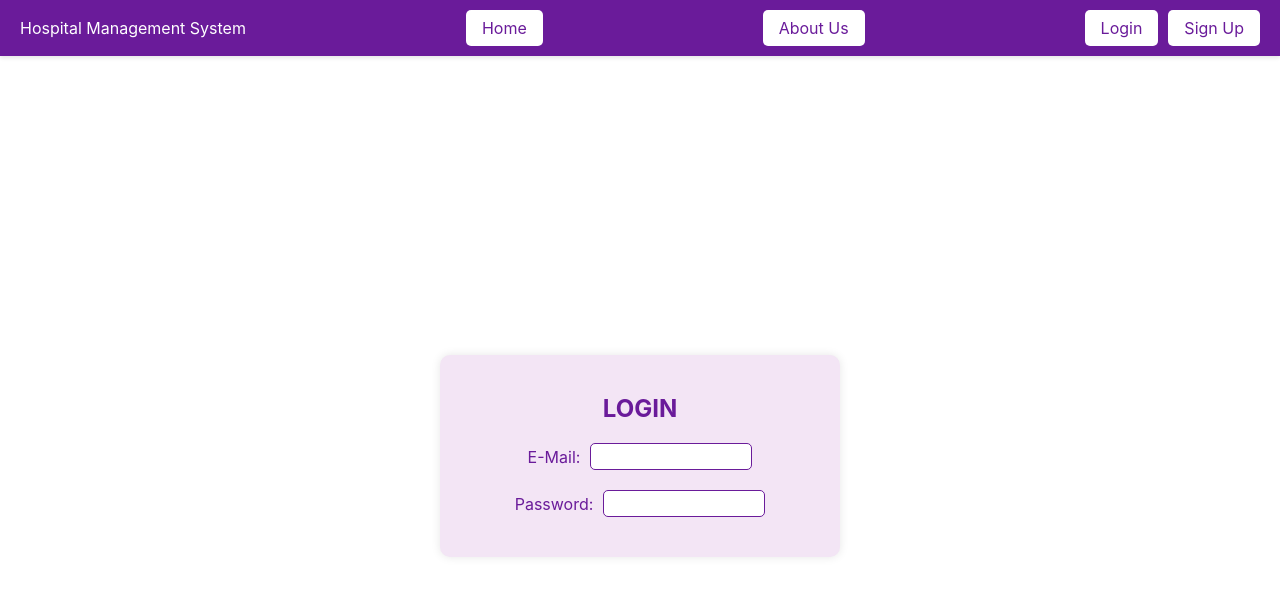
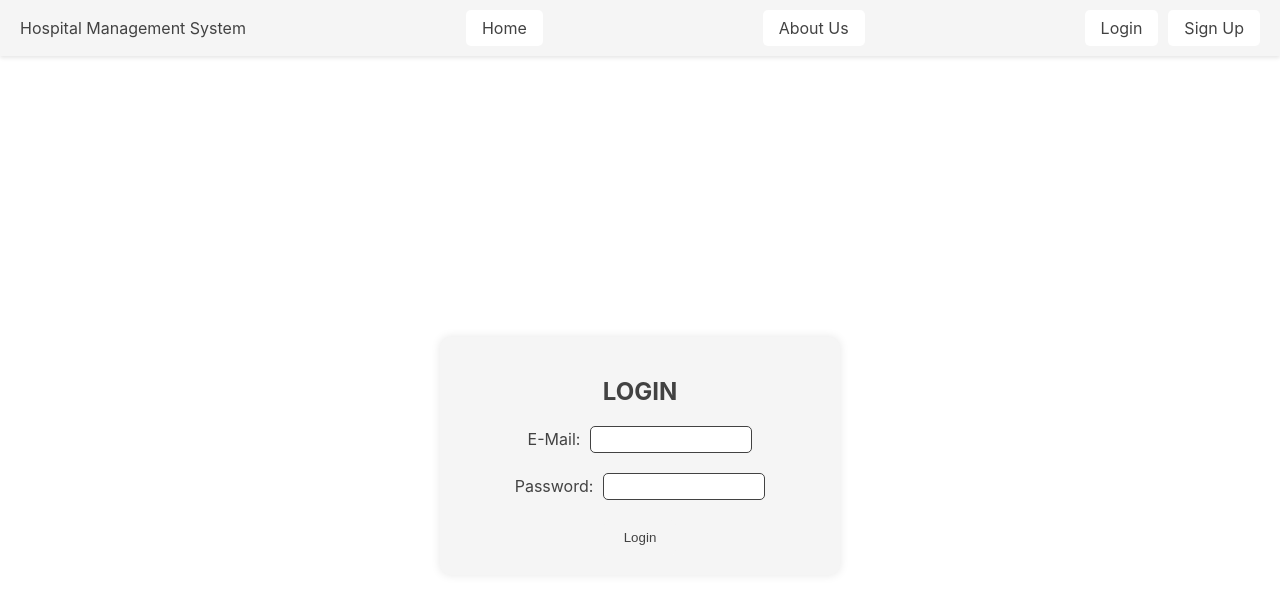
Before and after one commit to edaaydemir/WebServerProject, a React (Create React App) app in the folder hospital-management-system-app/: page /login in a window 1280 px wide. Shown: the top 596 px of the page. Built offline with nearby package versions, Linux system fonts and the light colour scheme.

Commit message:
color updated

```diff
--- a/hospital-management-system-app/src/Login/login.js
+++ b/hospital-management-system-app/src/Login/login.js
@@ -1,6 +1,5 @@
 import React, { useState } from "react";
 import Navbar from "../navbar";
-
 
 function Login() {
   const [userData, setUserData] = useState({
@@ -17,7 +16,7 @@ function Login() {
 
   return (
     <div>
-        <Navbar></Navbar>
+      <Navbar />
       <div style={styles.container}>
         <div style={styles.formContainer}>
           <h2 style={styles.title}>LOGIN</h2>
@@ -29,12 +28,15 @@ function Login() {
             <label htmlFor="password" style={styles.label}>Password:</label>
             <input type="password" id="password" name="password" style={styles.input} onChange={handleChange} required />
           </div>
+          <div style={styles.signUp}>
+              <button type="submit" style={styles.button}>Login</button>
+            </div>
         </div>
       </div>
     </div>
   );
+}
 
-}
 const styles = {
   container: {
     display: 'flex',
@@ -46,13 +48,13 @@ const styles = {
   formContainer: {
     width: '360px',
     padding: '20px',
-        backgroundColor: '#f3e5f5',
+    backgroundColor: '#f5f5f5', // Gri tonları
     borderRadius: '10px',
     boxShadow: '0px 0px 10px 0px rgba(0, 0, 0, 0.1)',
     textAlign: 'center',
   },
   title: {
-        color: '#6a1b9a',
+    color: '#424242', // Koyu gri
     marginBottom: '20px',
   },
 
@@ -64,17 +66,23 @@ const styles = {
     marginBottom: '20px',
   },
   label: {
-      color: '#6a1b9a',
+    color: '#424242', // Koyu gri
     marginRight: '10px',
   },
   input: {
     width: '150px',
     padding: '5px',
-      border: '1px solid #6a1b9a',
+    border: '1px solid #424242', // Koyu gri
     borderRadius: '5px',
   },
-
-
+  button: {
+    padding: '10px 20px',
+    backgroundColor: '#f5f5f5', // Gri tonları
+    color: '#424242', // Koyu gri
+    border: 'none',
+    borderRadius: '5px',
+    cursor: 'pointer',
+  },
 };
 
 export default Login;
--- a/hospital-management-system-app/src/SignUp/signup.js
+++ b/hospital-management-system-app/src/SignUp/signup.js
@@ -109,8 +109,8 @@ const styles = {
     alignItems: 'center',
     justifyContent: 'center',
     height: '100vh',
-    marginTop:'30px',
-    marginBottom:'30px'
+    marginTop: '30px',
+    marginBottom: '30px'
   },
   formContainer: {
     width: '400px',
--- a/hospital-management-system-app/src/navbar.js
+++ b/hospital-management-system-app/src/navbar.js
@@ -3,8 +3,8 @@ import { Link } from "react-router-dom";
 
 const styles = {
     container: {
-        backgroundColor: "#6a1b9a",
-        color: "#fff",
+        backgroundColor: "#f5f5f5", // Gri tonları
+        color: "#424242", // Koyu gri
         padding: "10px 20px",
         width: "100%",
         boxSizing: "border-box",
@@ -12,7 +12,7 @@ const styles = {
       },
   navbarLink: {
     textDecoration: "none",
-    color: "#fff",
+    color: "#424242", // Koyu gri
     fontSize: "1.2rem",
     fontWeight: "bold",
   },
@@ -20,7 +20,7 @@ const styles = {
     padding: "8px 16px",
     borderRadius: "5px",
     backgroundColor: "#fff",
-    color: "#6a1b9a",
+    color: '#424242', // Mor tonu
     textDecoration: "none",
     border: "none",
     cursor: "pointer",
@@ -28,8 +28,6 @@ const styles = {
 };
 
 function Navbar() {
-
-
   return (
     <div style={styles.container}>
         <div style={{display:"flex" , alignItems:"center" , justifyContent:"space-between"}}>
```
Lines whose indentation alone changed are shown as unchanged.
